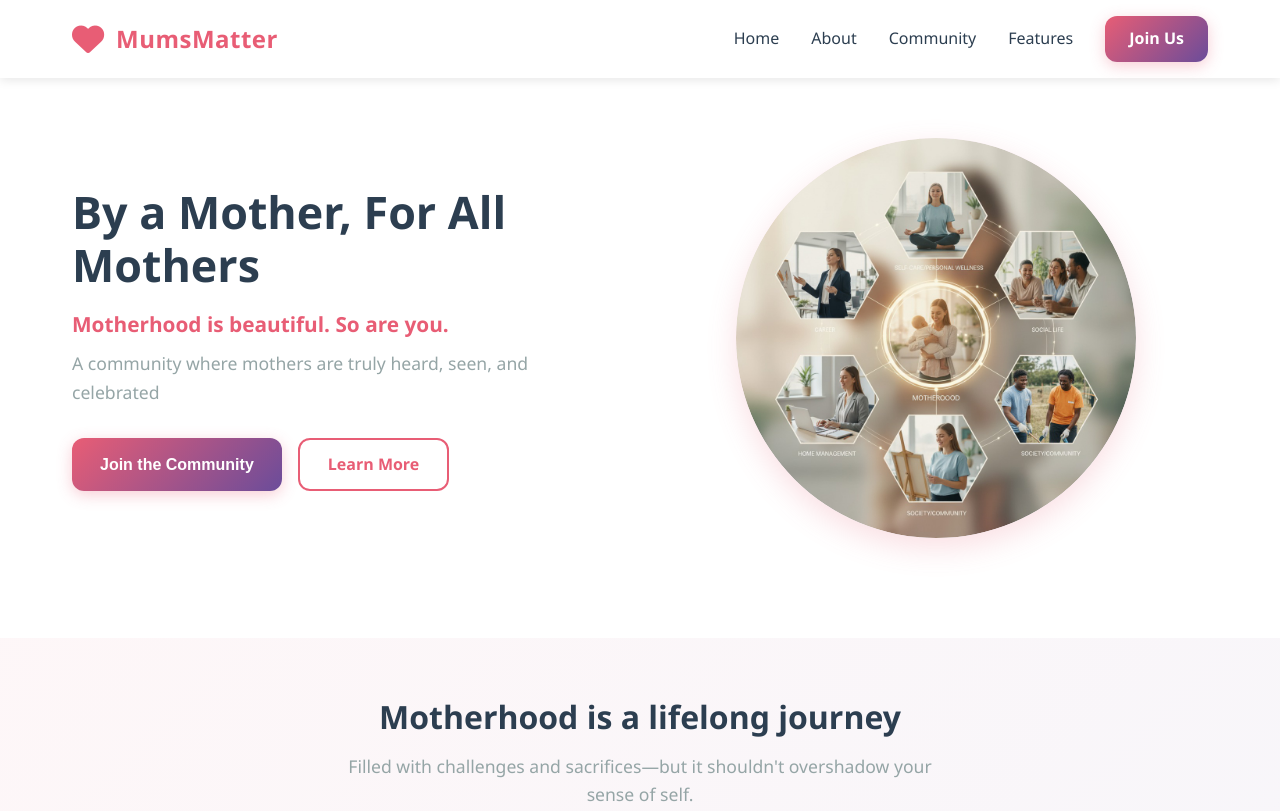
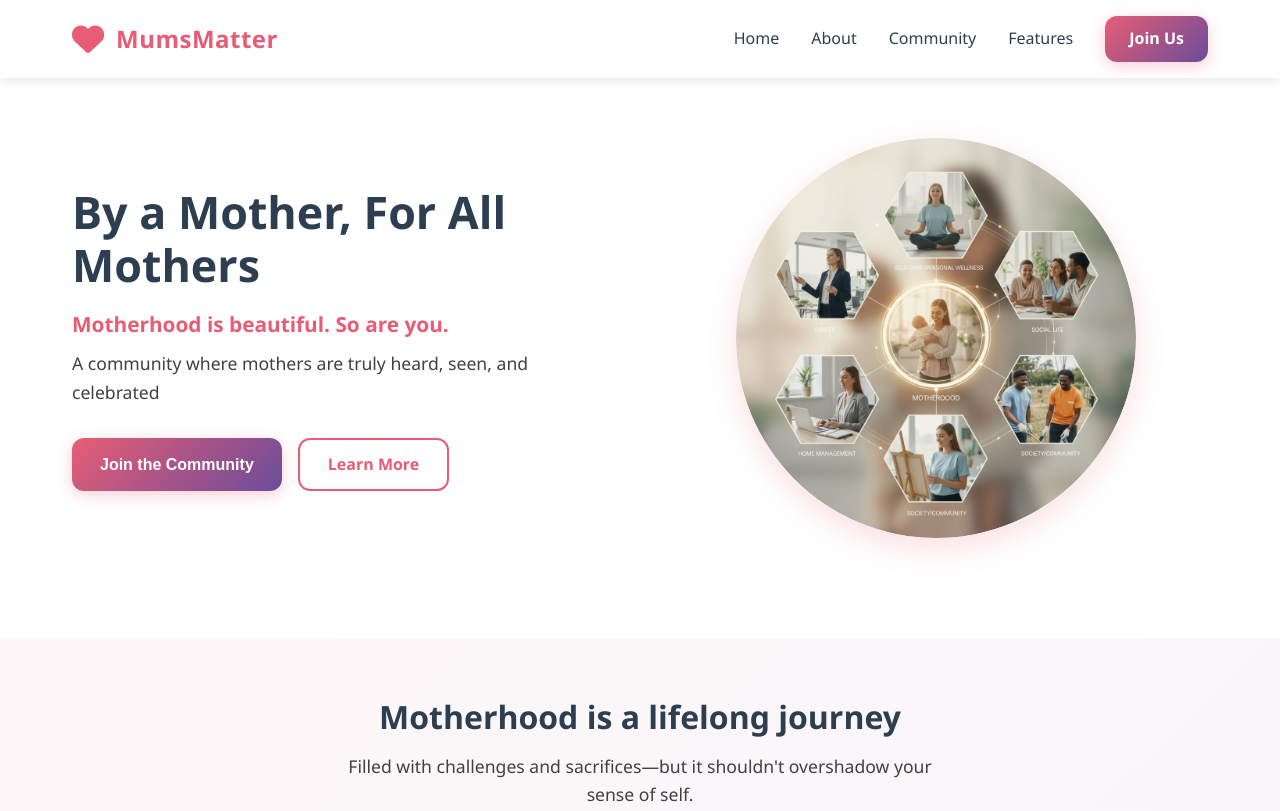
Before and after one commit to mustafa-krypto/momzi-v2, a plain HTML site: page pages/index.html in a window 1280 px wide. Shown: the top 811 px of the page. Drawn offline with Linux system fonts and the light colour scheme; a script that the page names is missing.

Commit message:
a bit darker

```diff
--- a/css/styles.css
+++ b/css/styles.css
@@ -53,7 +53,7 @@ h3 {
 
 p {
     margin-bottom: 1rem;
-    color: var(--gray-color);
+    color: #404040;
     font-size: 1rem;
 }
 
@@ -344,7 +344,7 @@ span1 {
 
 .subtitle {
     font-size: 1.1rem;
-    color: var(--gray-color);
+    color: #404040;
     margin-bottom: 2rem;
 }
 
```
